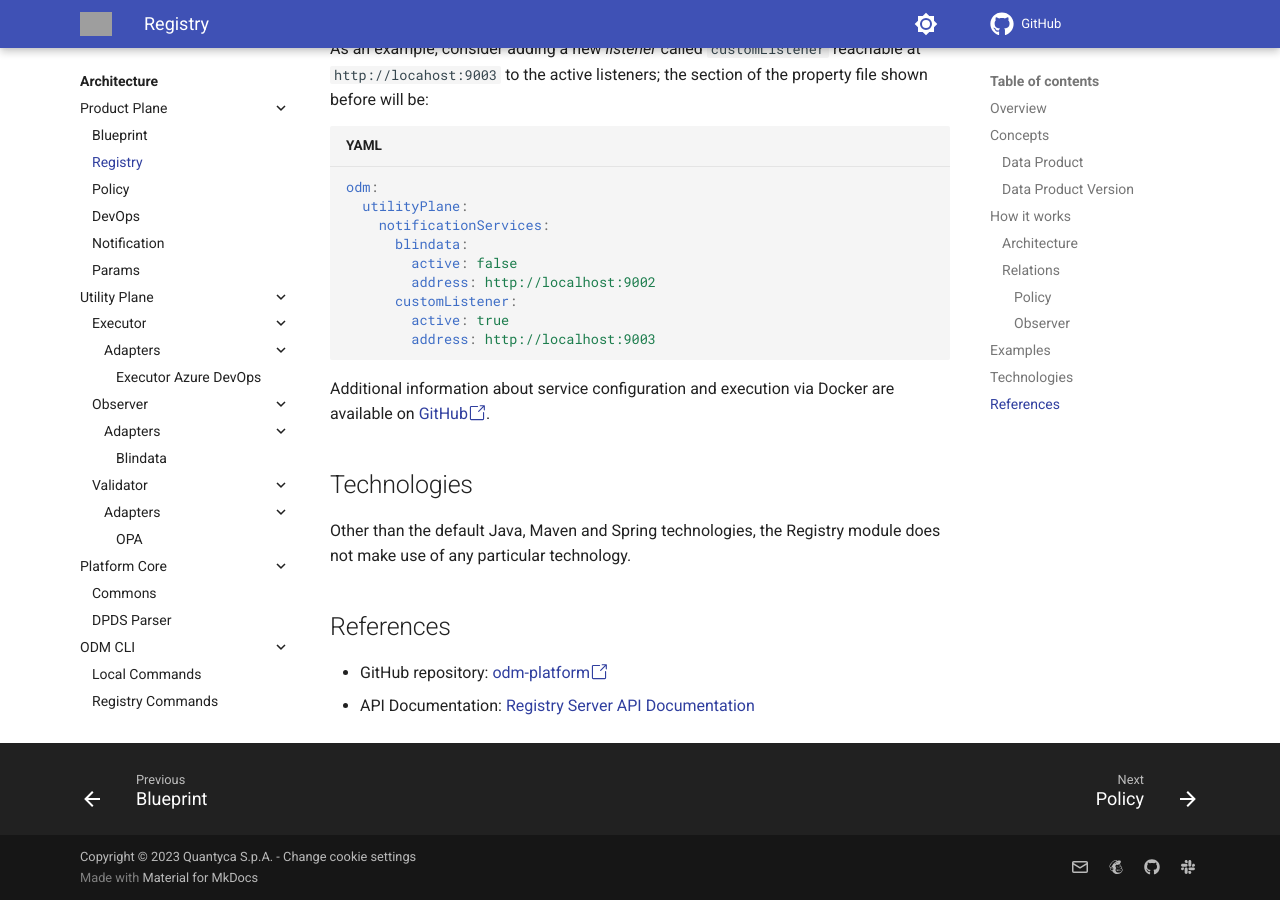
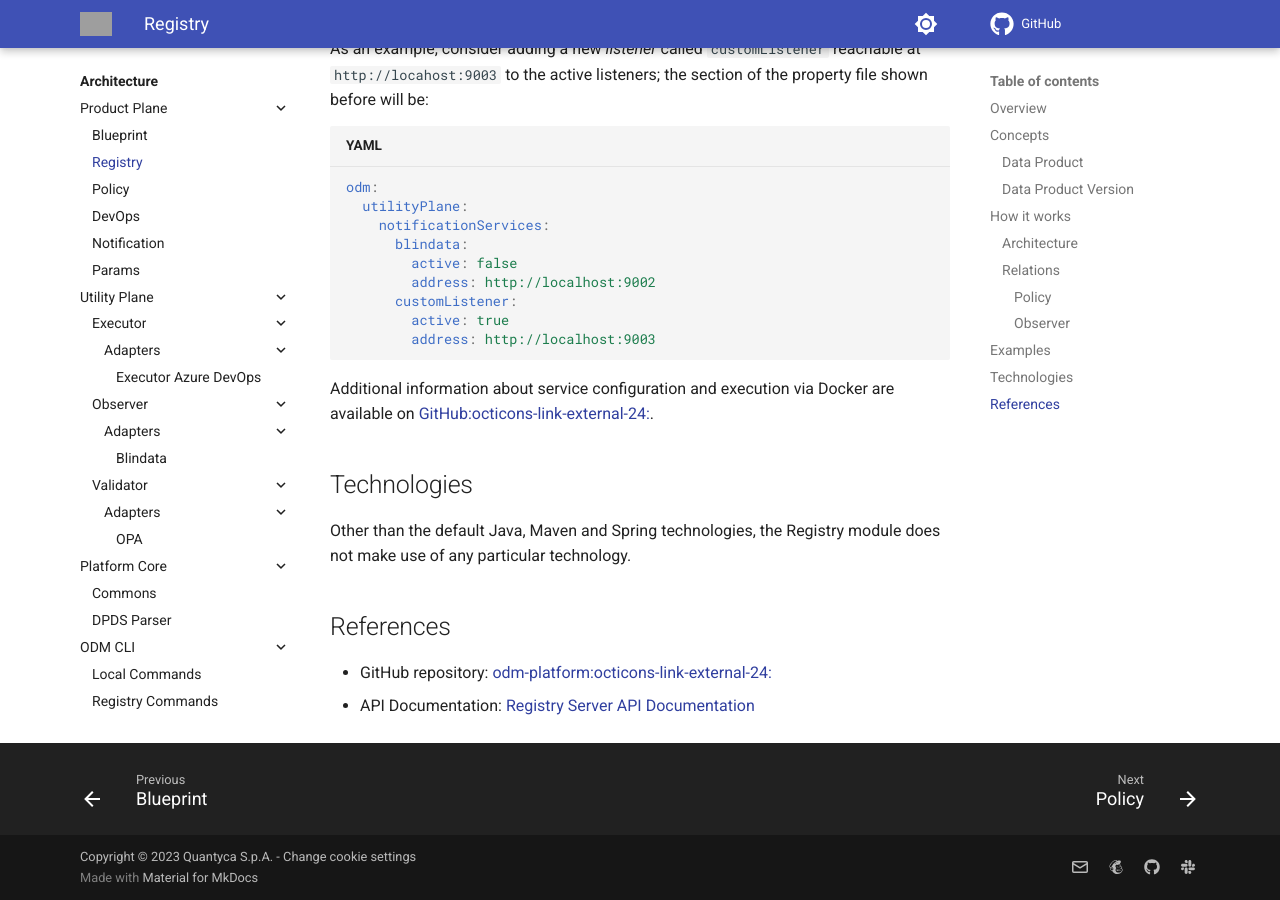
Before and after one commit to opendatamesh-initiative/odm-site-platform, an MkDocs documentation site: the page built from docs/architecture/product-plane/registry.md, in a window 1280 px wide and 900 px high, scrolled down 3950 px. Built offline with MkDocs 1.6.1 and Material for MkDocs 9.7.7, drawn with Linux system fonts in a browser that asks for light colours; comment, search, counter and statistics services are not loaded; some of the changed text lies outside the part shown; grey boxes are pictures that could not be loaded.

Commit message:
commented pymdownx.emoji in mkdocs.yml maybe due to deprecation

```diff
--- a/mkdocs.yml
+++ b/mkdocs.yml
@@ -145,9 +145,9 @@ markdown_extensions:
   - pymdownx.superfences
   - pymdownx.tabbed:
       alternate_style: true
-  - pymdownx.emoji:
-      emoji_index: !!python/name:materialx.emoji.twemoji
-      emoji_generator: !!python/name:materialx.emoji.to_svg
+  # - pymdownx.emoji:
+  #     emoji_index: !!python/name:materialx.emoji.twemoji
+  #     emoji_generator: !!python/name:materialx.emoji.to_svg
   - def_list
   - pymdownx.tasklist:
       custom_checkbox: true
```
